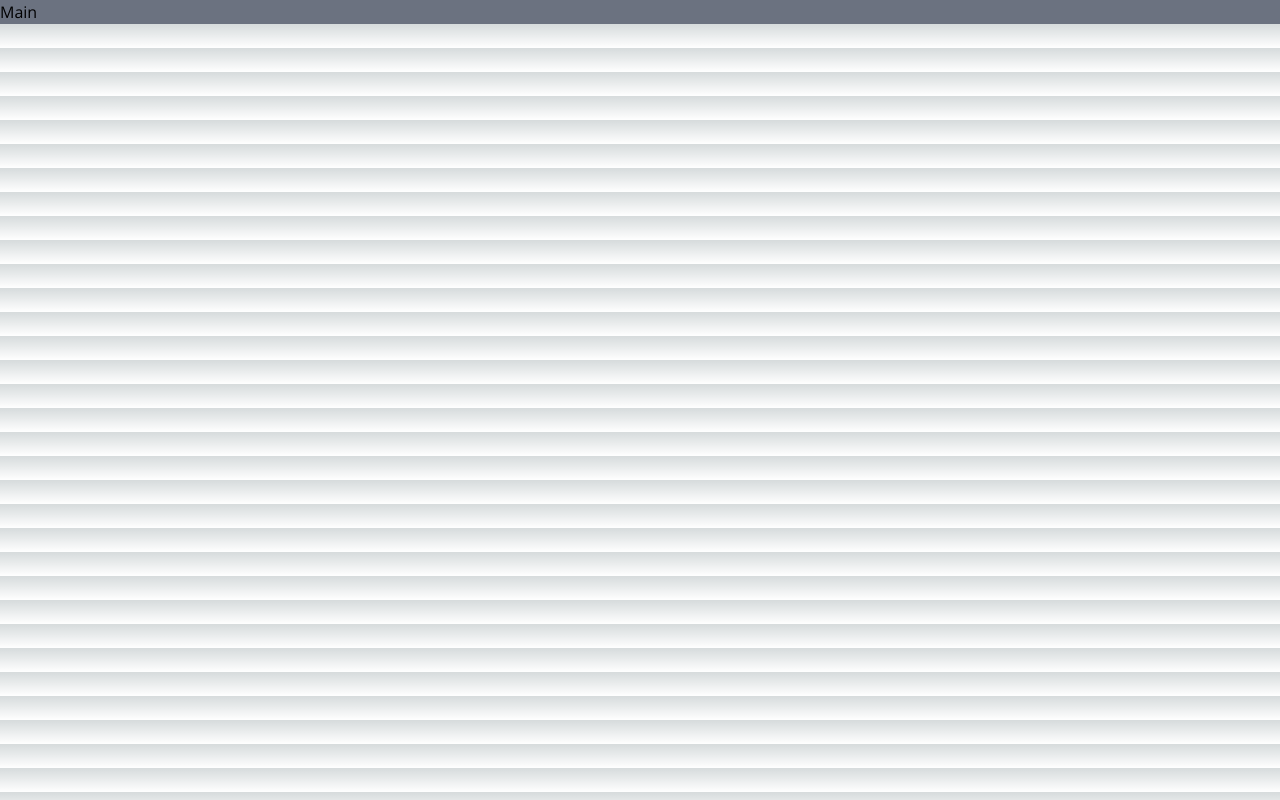
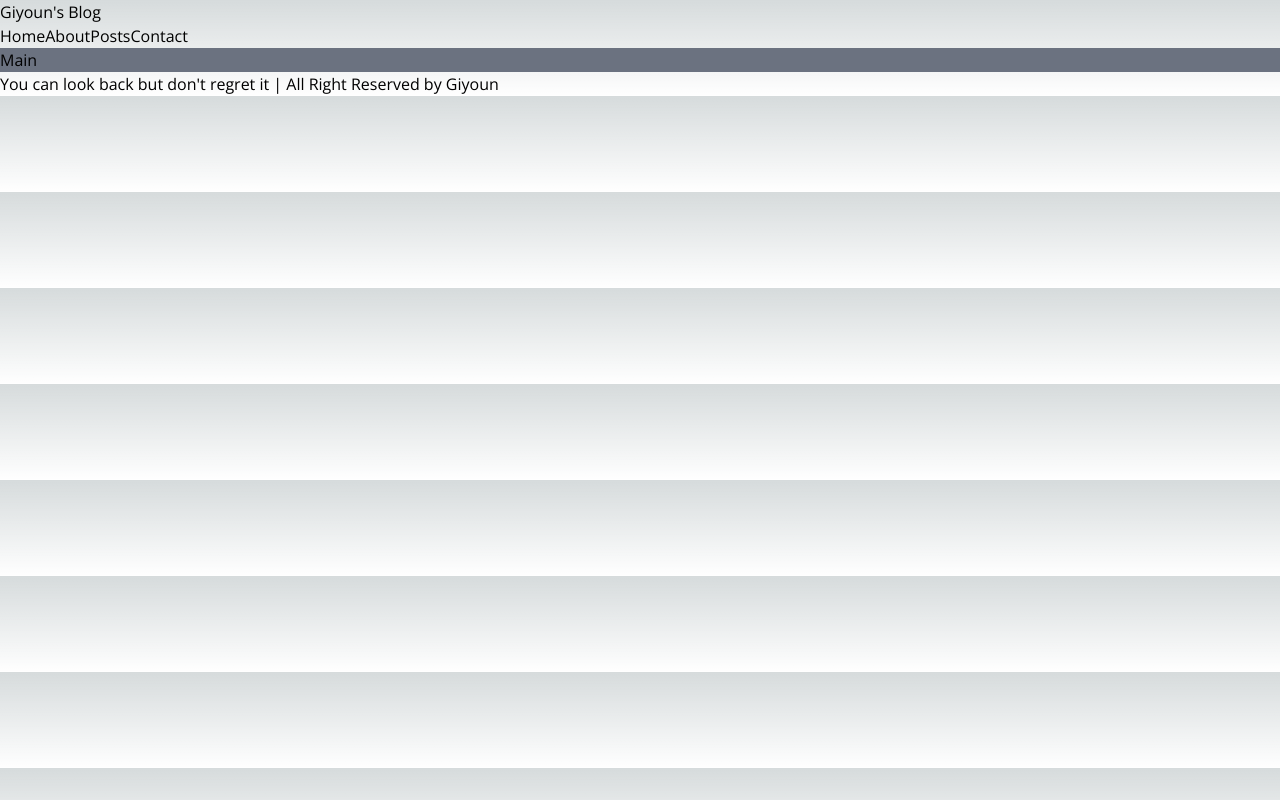
Before and after one commit to Gi-Youn-Oh/Next.js_Blog, a Next.js app: page / in a window 1280 px wide. Built offline with nearby package versions, Linux system fonts and the light colour scheme.

Commit message:
Main layout & routing

```diff
--- /dev/null
+++ b/src/app/about/page.tsx
@@ -0,0 +1,5 @@
+export default function About() {
+    return (
+        <p>About Me</p>
+    )
+}
--- /dev/null
+++ b/src/app/contact/page.tsx
@@ -0,0 +1,5 @@
+export default function Contact() {
+    return (
+        <p>Contact!</p>
+    )
+}
--- a/src/app/layout.tsx
+++ b/src/app/layout.tsx
@@ -1,5 +1,7 @@
+import Header from '@/components/Header'
 import './globals.css'
 import { Open_Sans } from 'next/font/google'
+import Footer from '@/components/Footer'
 
 const sans = Open_Sans({ subsets: ['latin'] })
 
@@ -15,7 +17,11 @@ export default function RootLayout({
 }) {
   return (
     <html lang="en" className={sans.className}>
-      <body>{children}</body>
+      <body>
+        <Header />
+        <main>{children}</main>
+        <Footer/>
+        </body>
     </html>
   )
 }
--- a/src/app/page.tsx
+++ b/src/app/page.tsx
@@ -3,8 +3,8 @@ import Image from 'next/image'
 
 export default function Home() {
   return (
-    <main className='bg-gray-500'>
+    <section className='bg-gray-500'>
       Main
-    </main>
+    </section>
   )
 }
--- /dev/null
+++ b/src/app/posts/page.tsx
@@ -0,0 +1,5 @@
+export default function Posts() {
+    return (
+        <p>Posts</p>
+    )
+}
--- /dev/null
+++ b/src/components/Footer.tsx
@@ -0,0 +1,3 @@
+export default function Footer() {
+    return <p>{"You can look back but don't regret it | All Right Reserved by Giyoun"}</p>
+}
--- /dev/null
+++ b/src/components/Header.tsx
@@ -0,0 +1,15 @@
+import Link from 'next/link'
+
+export default function Header() {
+    return <header>
+        <Link href="/">
+            <h1>{"Giyoun's Blog"}</h1>
+        </Link>
+        <nav>
+            <Link href="/" >Home</Link>
+            <Link href="/about" >About</Link>
+            <Link href="/posts" >Posts</Link>
+            <Link href="/contact" >Contact</Link>
+        </nav>
+    </header>
+}
```
